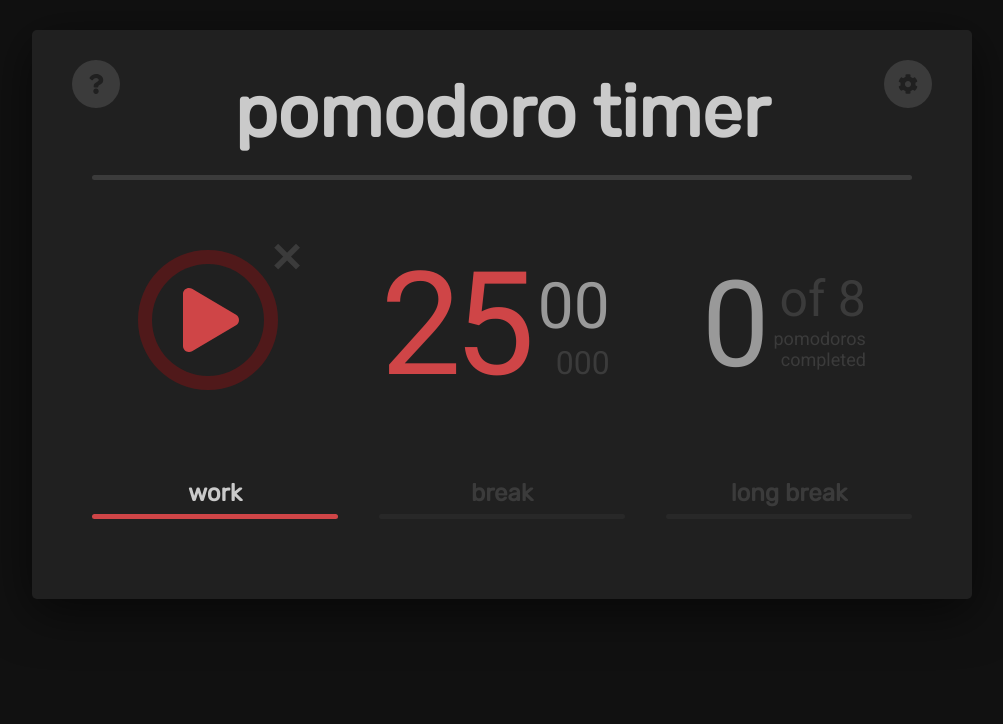
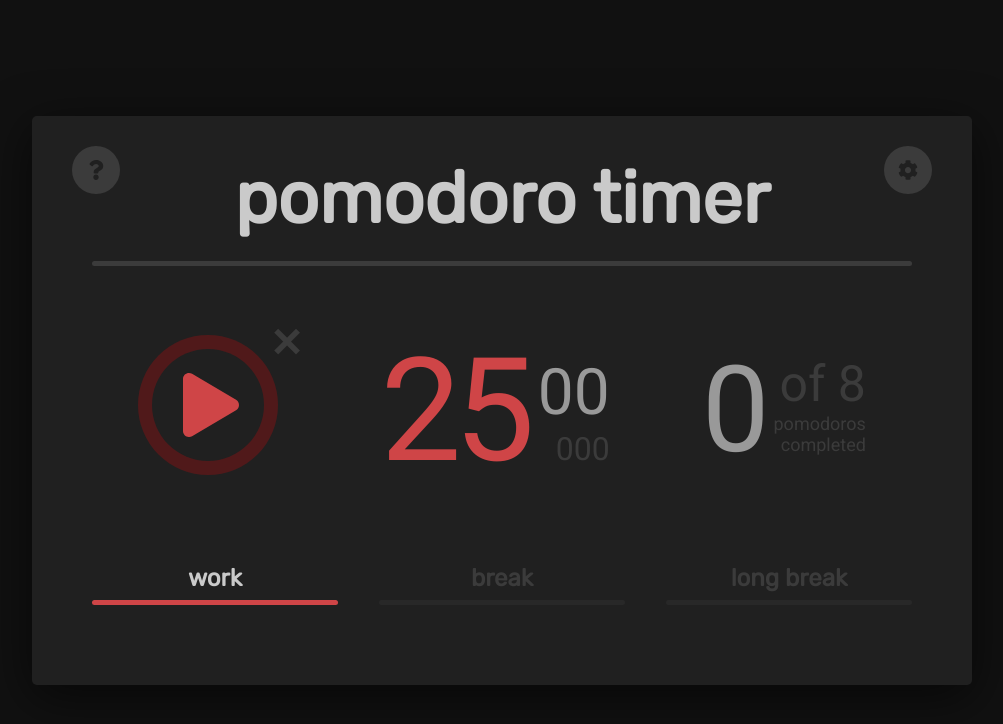
Before and after one commit to arielbk/pomodoro-timer, a React (Vite) app: page / in a window 1280 px wide. Shown: the top 724 px of the page, without its empty margins (138-1141 px from the left). Built offline with nearby package versions, Linux system fonts and the light colour scheme.

Commit message:
refactor: framer motion for modals

```diff
--- a/package.json
+++ b/package.json
@@ -5,12 +5,12 @@
   "homepage": "http://arielbk.com/pomodorotimer",
   "dependencies": {
     "@vitejs/plugin-react": "^3.0.0",
+    "framer-motion": "^6.0.2",
     "prop-types": "^15.6.2",
     "react": "^16.4.1",
     "react-dom": "^16.4.1",
     "react-icons": "^4.7.1",
     "react-sound": "^1.2.0",
-    "react-spring": "^5.9.2",
     "styled-components": "^3.4.10",
     "vite": "^4.0.3"
   },
--- a/src/Elements/Modal.jsx
+++ b/src/Elements/Modal.jsx
@@ -1,42 +1,35 @@
 import React from 'react';
 import styled from 'styled-components';
-import { Transition, animated, config } from 'react-spring';
+import { AnimatePresence, motion } from 'framer-motion';
 import Portal from '../utilities/Portal';
 
-const Modal = props => {
+const Modal = (props) => {
   const { children, toggle, on, from } = props;
+  const initialStyle = { opacity: 0, x: `${from === 'left' ? '-' : ''}300px` };
   return (
     <Portal>
-      <div />
-      {/* <Transition
-        native
-        config={config.gentle}
-        from={{ opacity: 0, x: `${from === 'left' ? '-' : ''}300` }}
-        enter={{ opacity: 1, x: '0' }}
-        leave={{ opacity: 0, x: `${from === 'left' ? '-' : ''}300` }}
-      >
-        {on &&
-          (styles => (
+      <AnimatePresence>
+        {on && (
+          <motion.div
+            initial={{ opacity: 0 }}
+            animate={{ opacity: 1 }}
+            exit={{ opacity: 0 }}
+          >
             <ModalWrapper>
               <ModalContent
-                style={{
-                  transform: styles.x.interpolate(x => `translate3d(${Math.floor(x)}px, 0, 0)`),
-                  opacity: styles.opacity,
-                  ...styles,
-                }}
+                initial={initialStyle}
+                animate={on ? { opacity: 1, x: 0 } : initialStyle}
+                exit={initialStyle}
               >
                 {children}
               </ModalContent>
               <CloseButton onClick={toggle}>✕</CloseButton>
-              <Background
-                onClick={toggle}
-                style={{
-                  opacity: styles.opacity,
-                }}
-              />
+              {on && <Background onClick={toggle} />}
             </ModalWrapper>
-          ))}
-      </Transition> */}
+            {/* ))} */}
+          </motion.div>
+        )}
+      </AnimatePresence>
     </Portal>
   );
 };
@@ -47,6 +40,7 @@ const ModalWrapper = styled.div`
   display: flex;
   justify-content: center;
   align-items: center;
+  z-index: 100;
 
   position: absolute;
   top: 0;
@@ -68,8 +62,8 @@ const CloseButton = styled.div`
   }
 `;
 
-const ModalContent = styled(animated.div)`
-  z-index: 100;
+const ModalContent = styled(motion.div)`
+  z-index: 1001;
   background: var(--faintgrey);
   color: var(--lightgrey);
   min-width: 320px;
@@ -85,7 +79,7 @@ const ModalContent = styled(animated.div)`
   }
 `;
 
-const Background = styled(animated.div)`
+const Background = styled.div`
   position: fixed;
   width: 100vw;
   height: 100vh;
--- a/src/Pomodoro/index.jsx
+++ b/src/Pomodoro/index.jsx
@@ -15,7 +15,7 @@ import { FaCog, FaQuestion } from 'react-icons/fa';
 
 const View = () => (
   <TimersProvider>
-    <App>
+    <Container>
       <MainHeader>Pomodoro Timer</MainHeader>
       <Divider />
       <MainContent>
@@ -52,19 +52,19 @@ const View = () => (
           </Fragment>
         )}
       </Toggle>
-    </App>
+    </Container>
   </TimersProvider>
 );
 
 export default View;
 
-const App = styled.div`
+const Container = styled.div`
   position: relative;
   max-width: 940px;
   background: var(--darkgrey);
   box-shadow: 0 12px 50px rgba(0, 0, 0, 0.6);
   border-radius: 5px;
-  margin: 30px auto 60px auto;
+  margin: auto;
   padding: 40px 60px 80px 60px;
 
   @media (max-width: 780px) {
--- a/src/Utilities/Portal.jsx
+++ b/src/Utilities/Portal.jsx
@@ -1,8 +1,11 @@
-// Portal utility - so that components can be rendered outside of the main root div
+// Portal utility - components can be rendered outside of the main root div
 import { Component } from 'react';
 import ReactDOM from 'react-dom';
 
-const portalRoot = document.body.appendChild(document.createElement('div'));
+const portalEl = document.createElement('div');
+portalEl.setAttribute('id', 'portal');
+const portalRoot =
+  document.getElementById('portal') || document.body.appendChild(portalEl);
 
 export default class Portal extends Component {
   constructor() {
--- a/src/global.css
+++ b/src/global.css
@@ -1,5 +1,5 @@
-  /* --------------------------------------------------------------------------- */
- /*                                GENERAL STYLES                               */
+/* --------------------------------------------------------------------------- */
+/*                                GENERAL STYLES                               */
 /* --------------------------------------------------------------------------- */
 
 @import url('https://fonts.googleapis.com/css?family=Roboto:400|Rubik:400');
@@ -20,11 +20,20 @@
   --dark-longBreak: #214a19;
 }
 
-*, *::before, *::after {
+*,
+*::before,
+*::after {
   box-sizing: border-box;
 }
 
+html {
+  display: flex;
+  place-items: center;
+  min-height: 100vh;
+}
+
 body {
+  flex: 1;
   margin: 0;
   padding: 0;
   font-family: 'Roboto', sans-serif;
@@ -33,7 +42,8 @@ body {
   color: var(--medgrey);
 }
 
-h1, h2 {
+h1,
+h2 {
   font-family: 'Rubik', sans-serif;
   font-weight: 700;
   color: var(--lightgrey);
```
Also changed, not shown: 2 other files (tests, documents, lock files or other folders).
